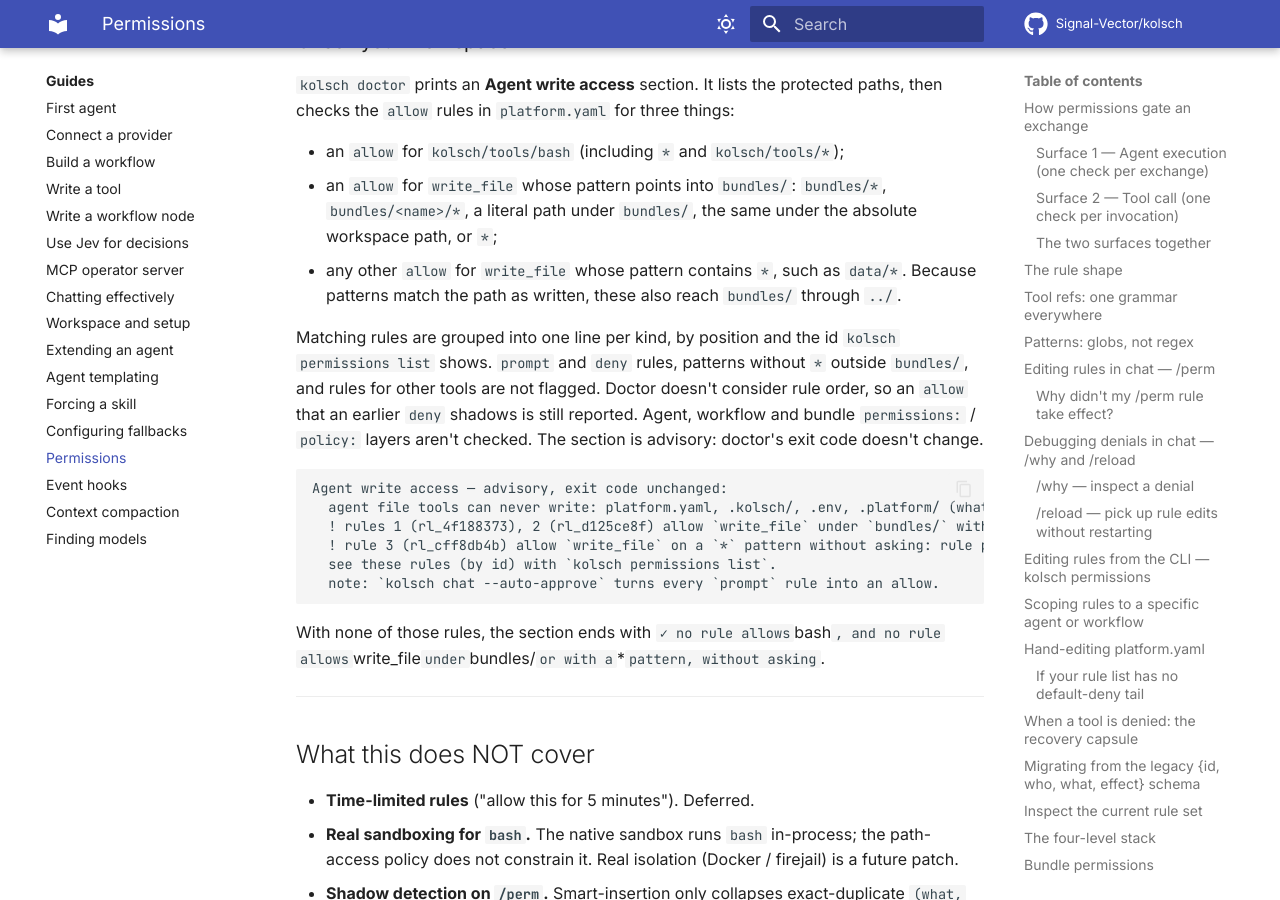
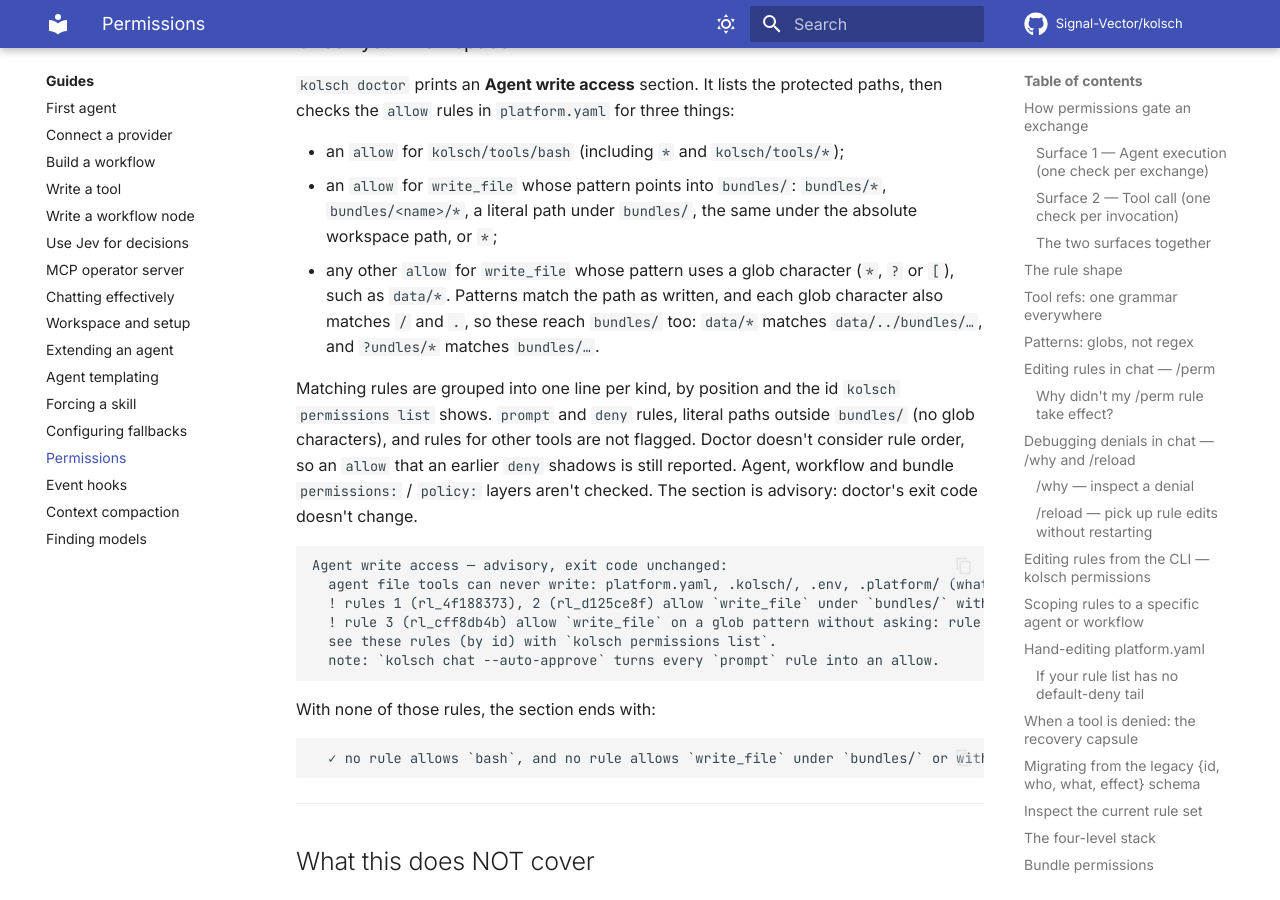
Before and after one commit to Signal-Vector/kolsch, an MkDocs documentation site: the page built from docs/how-to/permissions.md, in a window 1280 px wide and 900 px high, scrolled down 15583 px. Built offline with MkDocs 1.6.1 and Material for MkDocs 9.7.7, drawn with Linux system fonts in a browser that asks for light colours; comment, search, counter and statistics services are not loaded.

Commit message:
fix(doctor): treat ? and [...] write_file patterns as glob findings (bug-161)
In fnmatch, ? and [...] each match any single character, including '/'
and '.'. So ?undles/... and data/??/bundles/... reach bundles/, yet
doctor reported an all-clear for them. Any write_file allow whose
pattern contains *, ? or [ (and isn't already a bundles/ finding) is
now a 'glob pattern' finding, and the all-clear text says so. Also fix
the all-clear sentence in the permissions how-to, which had nested
backticks and rendered garbled.

Co-Authored-By: Claude Opus 5.5 <noreply@anthropic.com>

````diff
--- a/docs/how-to/permissions.md
+++ b/docs/how-to/permissions.md
@@ -799,14 +799,16 @@ three things:
 - an `allow` for `write_file` whose pattern points into `bundles/`:
   `bundles/*`, `bundles/<name>/*`, a literal path under `bundles/`, the
   same under the absolute workspace path, or `*`;
-- any other `allow` for `write_file` whose pattern contains `*`, such
-  as `data/*`. Because patterns match the path as written, these also
-  reach `bundles/` through `../`.
+- any other `allow` for `write_file` whose pattern uses a glob
+  character (`*`, `?` or `[`), such as `data/*`. Patterns match the
+  path as written, and each glob character also matches `/` and `.`,
+  so these reach `bundles/` too: `data/*` matches
+  `data/../bundles/…`, and `?undles/*` matches `bundles/…`.
 
 Matching rules are grouped into one line per kind, by position and the
 id `kolsch permissions list` shows. `prompt` and `deny` rules,
-patterns without `*` outside `bundles/`, and rules for other tools are
-not flagged. Doctor doesn't consider rule order, so an `allow` that an
+literal paths outside `bundles/` (no glob characters), and rules for
+other tools are not flagged. Doctor doesn't consider rule order, so an `allow` that an
 earlier `deny` shadows is still reported. Agent, workflow and bundle
 `permissions:` / `policy:` layers aren't checked. The section is
 advisory: doctor's exit code doesn't change.
@@ -815,14 +817,16 @@ advisory: doctor's exit code doesn't change.
 Agent write access — advisory, exit code unchanged:
   agent file tools can never write: platform.yaml, .kolsch/, .env, .platform/ (whatever the rules allow)
   ! rules 1 (rl_4f188373), 2 (rl_d125ce8f) allow `write_file` under `bundles/` without asking: agents can change bundle code and permission YAML (equivalent to running code).
-  ! rule 3 (rl_cff8db4b) allow `write_file` on a `*` pattern without asking: rule patterns match the path as the agent wrote it, so `*` also matches `../` and these rules reach `bundles/` too (until authz patterns are matched against normalized paths).
+  ! rule 3 (rl_cff8db4b) allow `write_file` on a glob pattern without asking: rule patterns match the path as the agent wrote it, and `*`, `?` and `[...]` also match `/` and `.`, so these rules can reach `bundles/` too (for example through `../`) until authz patterns are matched against normalized paths.
   see these rules (by id) with `kolsch permissions list`.
   note: `kolsch chat --auto-approve` turns every `prompt` rule into an allow.
 ```
 
-With none of those rules, the section ends with `✓ no rule allows
-`bash`, and no rule allows `write_file` under `bundles/` or with a `*`
-pattern, without asking`.
+With none of those rules, the section ends with:
+
+```text
+  ✓ no rule allows `bash`, and no rule allows `write_file` under `bundles/` or with a glob pattern (`*`, `?`, `[`), without asking
+```
 
 ---
 
````
Also changed, not shown: docs/architecture/cli.md (+1 -1 lines), docs/explanation/file-handling.md (+2 -1 lines), docs/how-to/workspace-and-setup.md (+2 -2 lines), 2 other files.
